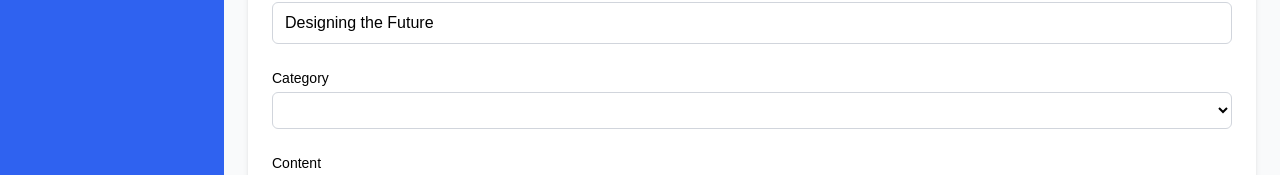
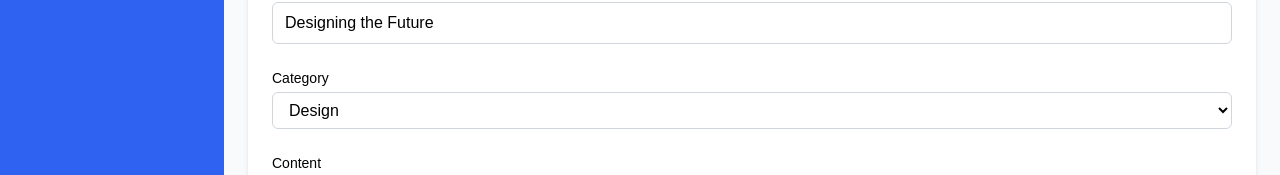
Before and after one commit to grayhonz/my-frontend-test, a Next.js app: page /admin/articles/1/edit in a window 1280 px wide. Shown: the part 427-602 px from the top of the page. Built offline with nearby package versions, Linux system fonts and the light colour scheme.

Commit message:
refactor: membuat edit categories lebih dinamis

```diff
--- a/src/app/admin/articles/[id]/edit/page.tsx
+++ b/src/app/admin/articles/[id]/edit/page.tsx
@@ -25,6 +25,7 @@ const EditArticlePage = () => {
   const id = params.id as string;
   const { article, loading, error } = useArticleById(id);
   const [thumbnailPreview, setThumbnailPreview] = useState<string | null>(null);
+  const [availableCategories, setAvailableCategories] = useState<string[]>([]); // untuk select categories lebih dinamis
 
   const {
     register,
@@ -64,6 +65,21 @@ const EditArticlePage = () => {
       reader.readAsDataURL(file);
     }
   };
+  //untuk select dinamis
+  useEffect(() => {
+    if (article) {
+      reset({
+        title: article.title,
+        category: article.categories[0] || "",
+        description: article.description,
+        thumbnail: article.imageUrl,
+      });
+      setThumbnailPreview(article.imageUrl);
+
+      // Set daftar kategori yang tersedia
+      setAvailableCategories(article.categories);
+    }
+  }, [article, reset]);
 
   if (loading) return <div className="p-4">Loading...</div>;
   if (error || !article) return <div className="p-4 text-red-500">Artikel tidak ditemukan</div>;
@@ -134,9 +150,11 @@ const EditArticlePage = () => {
                 {...register("category")}
               >
                 <option value="">Pilih kategori</option>
-                <option value="technology">Technology</option>
-                <option value="business">Business</option>
-                <option value="lifestyle">Lifestyle</option>
+                {availableCategories.map((cat) => (
+                  <option key={cat} value={cat}>
+                    {cat}
+                  </option>
+                ))}
               </select>
               {errors.category && <p className="text-sm text-red-500 mt-1">{errors.category.message}</p>}
             </div>
```
